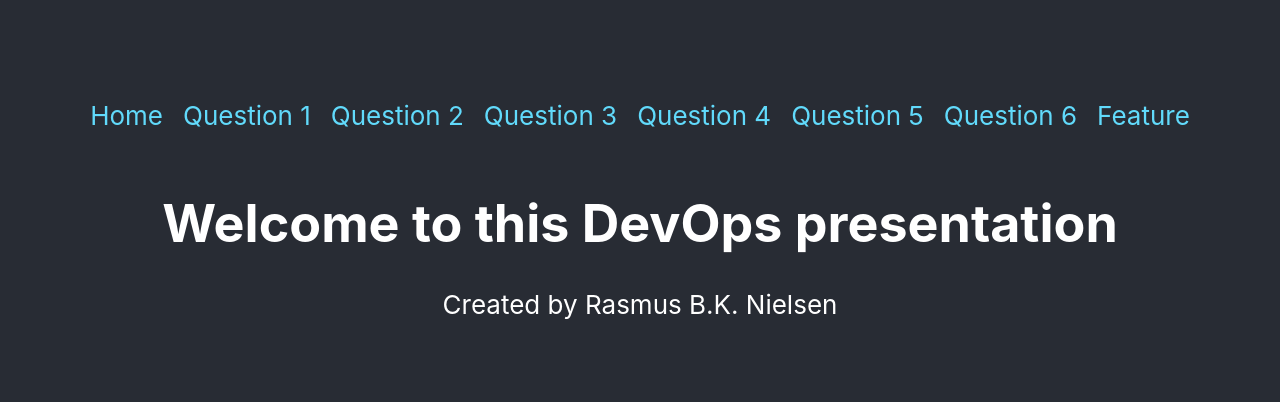
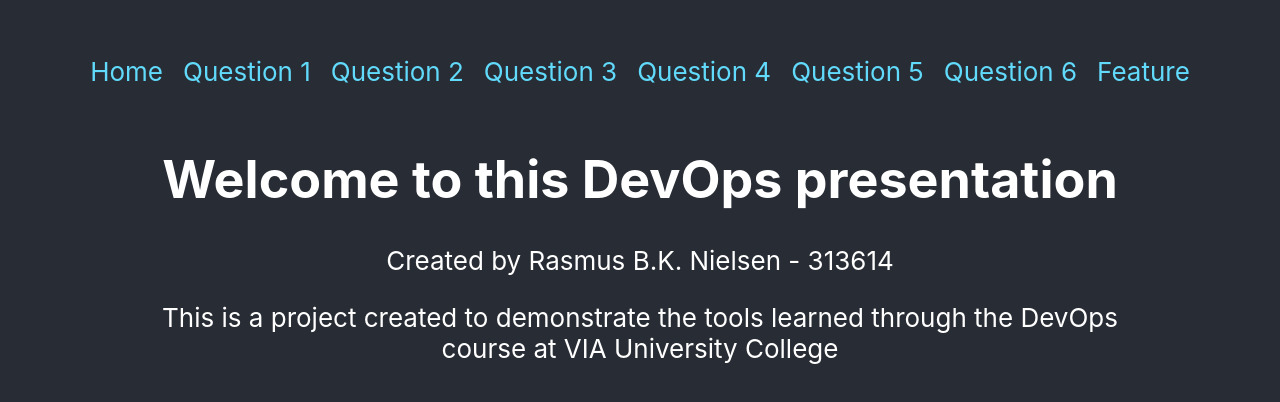
Before and after one commit to Rasmus-BK-Nielsen/DevOps_Demo, a React (Create React App) app in the folder devops_frontend/: page / in a window 1280 px wide. Shown: the part 190-592 px from the top of the page. Built offline with nearby package versions, Linux system fonts and the light colour scheme.

Commit message:
Changes to home

```diff
--- a/devops_frontend/src/Pages/Home/Home.js
+++ b/devops_frontend/src/Pages/Home/Home.js
@@ -4,7 +4,9 @@
      return (
           <div>
                <h1>Welcome to this DevOps presentation</h1>
-               <p>Created by Rasmus B.K. Nielsen</p>
+               <p>Created by Rasmus B.K. Nielsen - 313614</p>
+               <p>This is a project created to demonstrate the tools learned through the DevOps <br />
+               course at VIA University College</p>
           </div>
      );
 }
```
